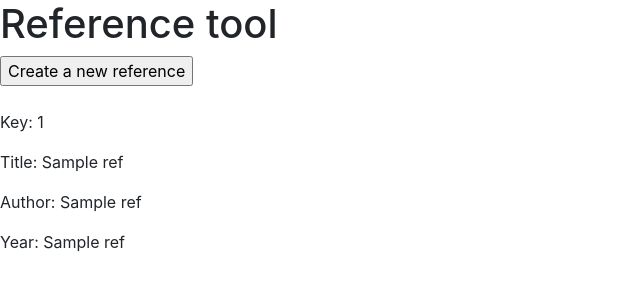
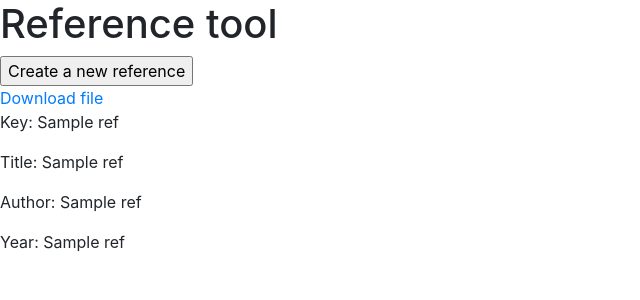
Before and after one commit to emilkivela/miniprojekti-manaatit, a Flask app: template app/templates/index.html in a window 1280 px wide. Shown: the top 300 px of the page, without its empty margins (0-640 px from the left). Run offline with Flask 3, Linux system fonts and the light colour scheme; the template is opened without the code that fills it: most values are stand-ins (such as "Sample title", 1, 10 or a date in 2020); parts of the project's set-up code (start-up, migrations or seed data) failed here and were passed over.

Commit message:
Add example file download

```diff
--- a/app/app.py
+++ b/app/app.py
@@ -1,7 +1,7 @@
 from flask import Flask
 from os import getenv
 from flask import Flask
-from flask import redirect, render_template, request
+from flask import redirect, render_template, request, send_file
 from flask_sqlalchemy import SQLAlchemy
 from sqlalchemy.sql import text
 
@@ -18,6 +18,11 @@ def index():
 def new():
     return render_template("new.html")
 
+@app.route("/download")
+def download():
+    path = 'esimerkki.txt'
+    return send_file(path, as_attachment=True)
+
 @app.route("/create", methods=["POST"])
 def create():
     key = request.form["key"]
--- /dev/null
+++ b/app/esimerkki.txt
@@ -0,0 +1 @@
+esim
--- a/app/templates/index.html
+++ b/app/templates/index.html
@@ -12,12 +12,13 @@
         <form action="/new">
             <input type="submit" value="Create a new reference">
         </form>
+        <a href="{{url_for('download')}}"> Download file</a>
         {% for ref in references %}
         <br>
-        <p>Key: {{ ref[0] }}</p>
-        <p>Title: {{ ref[1] }}</p>
-        <p>Author: {{ ref[2] }}</p>
-        <p>Year: {{ ref[3] }}</p>
+        <p>Key: {{ ref[1] }}</p>
+        <p>Title: {{ ref[2] }}</p>
+        <p>Author: {{ ref[3] }}</p>
+        <p>Year: {{ ref[4] }}</p>
         {% endfor %}
     </body>
 </html>
```
Also changed, not shown: tests/app_test.py (+1 -1 lines).
